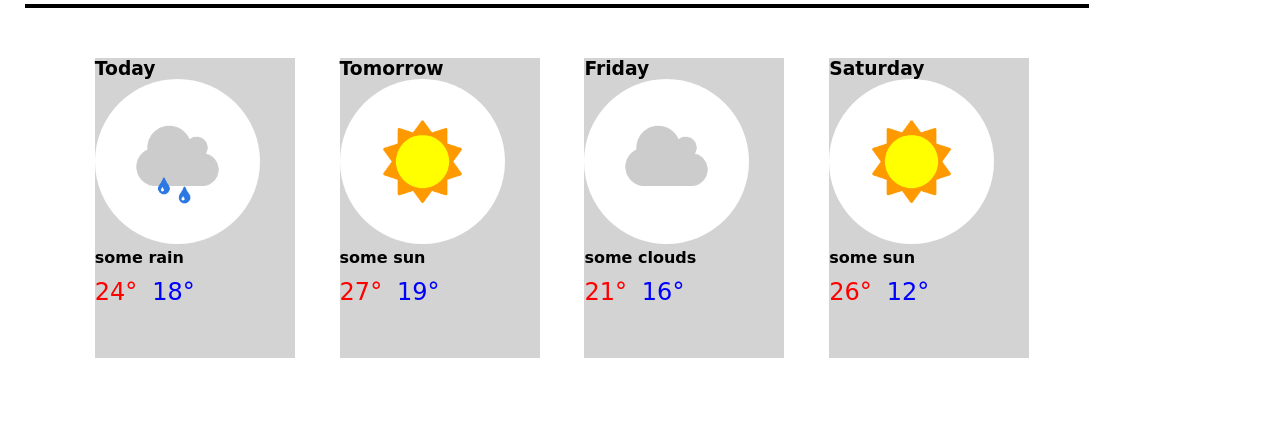
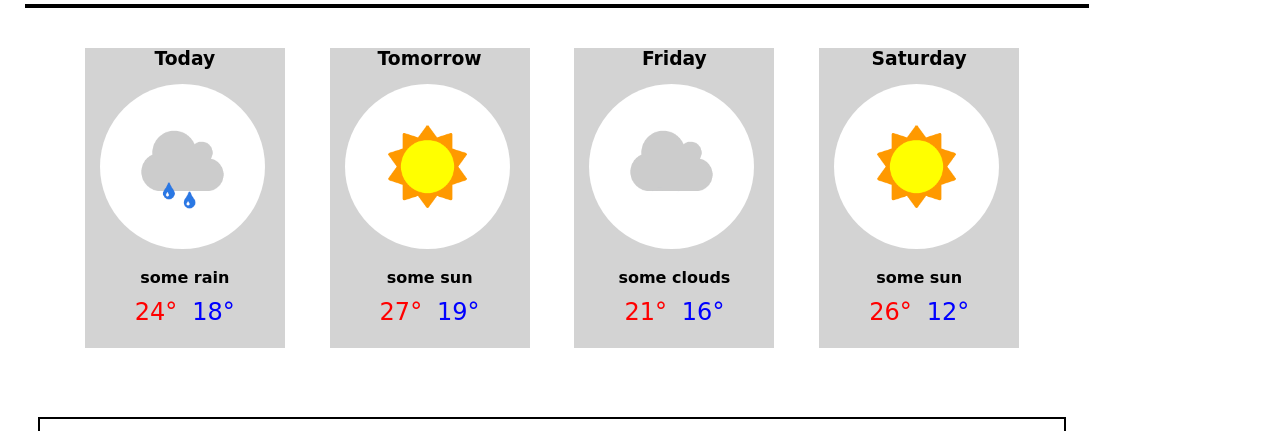
Before and after one commit to Cooleyt/Ninjadic, a plain HTML site: page DojoWeather/weather.html in a window 1280 px wide. Shown: the part 174-605 px from the top of the page. Drawn offline with Linux system fonts and the light colour scheme.

Commit message:
DojoWeather

```diff
--- a/DojoWeather/weather.css
+++ b/DojoWeather/weather.css
@@ -52,7 +52,7 @@
     align-items: center;
     justify-content:space-evenly;
     margin: 25px;
-    padding: 25px;
+    padding: 15px;
 }
 
 .today{
@@ -83,6 +83,7 @@ img{
     width: 165px;
     height: 165px;
     border-radius: 100%;
+    margin: 15px;
 
 }
 
@@ -93,6 +94,7 @@ img{
     display: flex;
     align-items: center;
     justify-content: space-between;
+    margin: 0 auto;
 }
 
 #degree1{
@@ -119,3 +121,7 @@ button{
     background-color: darkturquoise;
     box-shadow: 3px solid black;
 }
+
+.descriptons{
+    text-align: center;
+}
--- a/DojoWeather/weather.html
+++ b/DojoWeather/weather.html
@@ -36,9 +36,9 @@
 
     <div class="weatherDays">
         <div class = "today">
-            <h3>Today</h3>
+            <h3 class="descriptons">Today</h3>
             <img src="assets/some_rain.png" alt = "some rain">
-            <h4>some rain</h4>
+            <h4 class="descriptons">some rain</h4>
                 <div class= "degree">
                     <div id ="degree1">24°
                     </div>
@@ -49,9 +49,9 @@
         </div>
 
         <div class = "tomorrow">
-            <h3>Tomorrow</h3>
+            <h3 class="descriptons">Tomorrow</h3>
             <img src="assets/some_sun.png" alt="some sun">
-            <h4>some sun</h4>
+            <h4 class="descriptons">some sun</h4>
                 <div class= "degree">
                     <div id ="degree1">27°
                     </div>
@@ -62,9 +62,9 @@
         </div>
 
         <div class = "friday">
-            <h3>Friday</h3>
+            <h3 class="descriptons">Friday</h3>
             <img src ="assets/some_clouds.png" alt ="some clouds">
-            <h4>some clouds</h4>
+            <h4 class="descriptons">some clouds</h4>
                 <div class= "degree">
                     <div id ="degree1">21°
                     </div>
@@ -75,9 +75,9 @@
         </div>
 
         <div class = "saturday">
-            <h3>Saturday</h3>
+            <h3 class="descriptons">Saturday</h3>
             <img src="assets/some_sun.png" alt="some sun">
-            <h4>some sun</h4>
+            <h4 class="descriptons">some sun</h4>
                 <div class= "degree">
                     <div id ="degree1">26°
                     </div>
```
